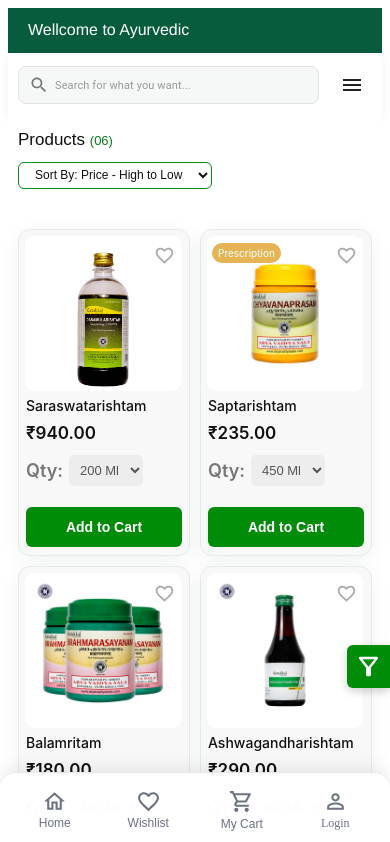
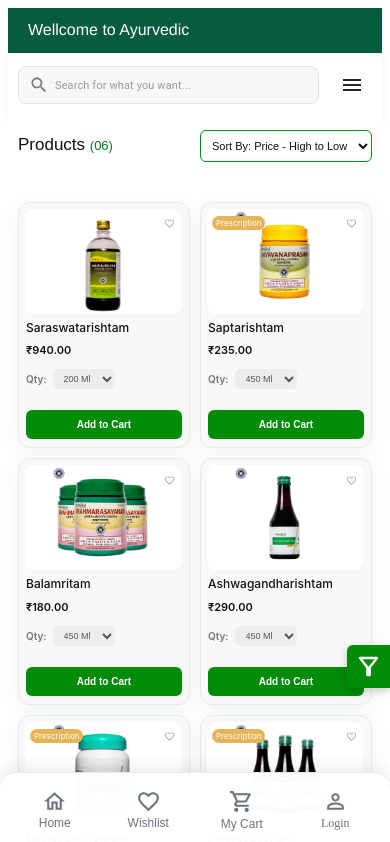
Before and after one commit to shahidbagwan5515/Ayurvedic, a React (Vite) app: page /Category in a window 390 px wide. Shown: the top 842 px of the page. Built offline with nearby package versions, Linux system fonts and the light colour scheme.

Commit message:
category update

```diff
--- a/src/components/ShopNow/Category.css
+++ b/src/components/ShopNow/Category.css
@@ -719,15 +719,15 @@
   /* --------------------------------
      PRODUCT HEADER
   -------------------------------- */
-
   .products-header {
     min-height: auto;
 
     display: flex;
-    flex-direction: column;
-    align-items: flex-start;
+    flex-direction: row;
+    align-items: center;
+    justify-content: space-between;
 
-    gap: 12px;
+    gap: 10px;
 
     margin-bottom: 45px;
   }
@@ -1059,12 +1059,29 @@
 
   /* HEADER */
 
+
   .products-header {
+    width: 100%;
+    display: flex;
+    flex-direction: row;
+    align-items: center;
+    justify-content: space-between;
+    gap: 8px;
     margin-bottom: 40px;
   }
 
   .products-header h1 {
+    flex: 1;
+    min-width: 0;
+
+    margin: 0;
+
     font-size: 17px;
+    line-height: 1.2;
+
+    white-space: nowrap;
+    overflow: hidden;
+    text-overflow: ellipsis;
   }
 
   .products-header h1 span {
@@ -1072,16 +1089,20 @@
   }
 
   .sort-select {
-    width: 194px;
-    height: 27px;
-    font-size: 12px;
+    flex: 0 0 150px;
+
+    width: 190px;
+    height: 32px;
+
+    padding: 0 7px;
+
+    font-size: 11px;
   }
-
 
   /* IMAGE */
 
   .product-image-box {
-    height: 155px;
+    height: 105px;
 
     margin: 6px;
   }
@@ -1094,55 +1115,56 @@
   }
 
   .product-details h2 {
-    font-size: 14px;
+    font-size: 12px;
   }
 
   .product-details h3 {
-    font-size: 17px;
+    font-size: 11px;
   }
 
 
   /* QUANTITY */
 
   .quantity {
-    font-size: 12px;
+    font-size: 10px;
+  }
+
+  .quantity span {
+    font-size: 10px;
   }
 
   .quantity select {
-    height: 31px;
-
-    max-width: 100px;
-
-    font-size: 13px;
+    height: 20px;
+    max-width: 65px;
+    font-size: 9px;
   }
 
 
   /* BUTTON */
 
   .add-cart {
-    height: 40px;
-
-    font-size: 14px;
+    height: 29px;
+    font-size: 10px;
   }
 
 
   /* HEART */
 
   .wishlist-btn {
-    width: 30px;
-    height: 30px;
+    width: 20px;
+    height: 20px;
   }
 
   .wishlist-btn svg {
-    font-size: 21px;
+    font-size: 11px;
   }
 
 
   /* PRESCRIPTION */
 
   .prescription {
-    font-size: 10px;
-    padding: 4px 6px;
+    font-size: 8px;
+    padding: 2px 4px;
   }
 
 
```
